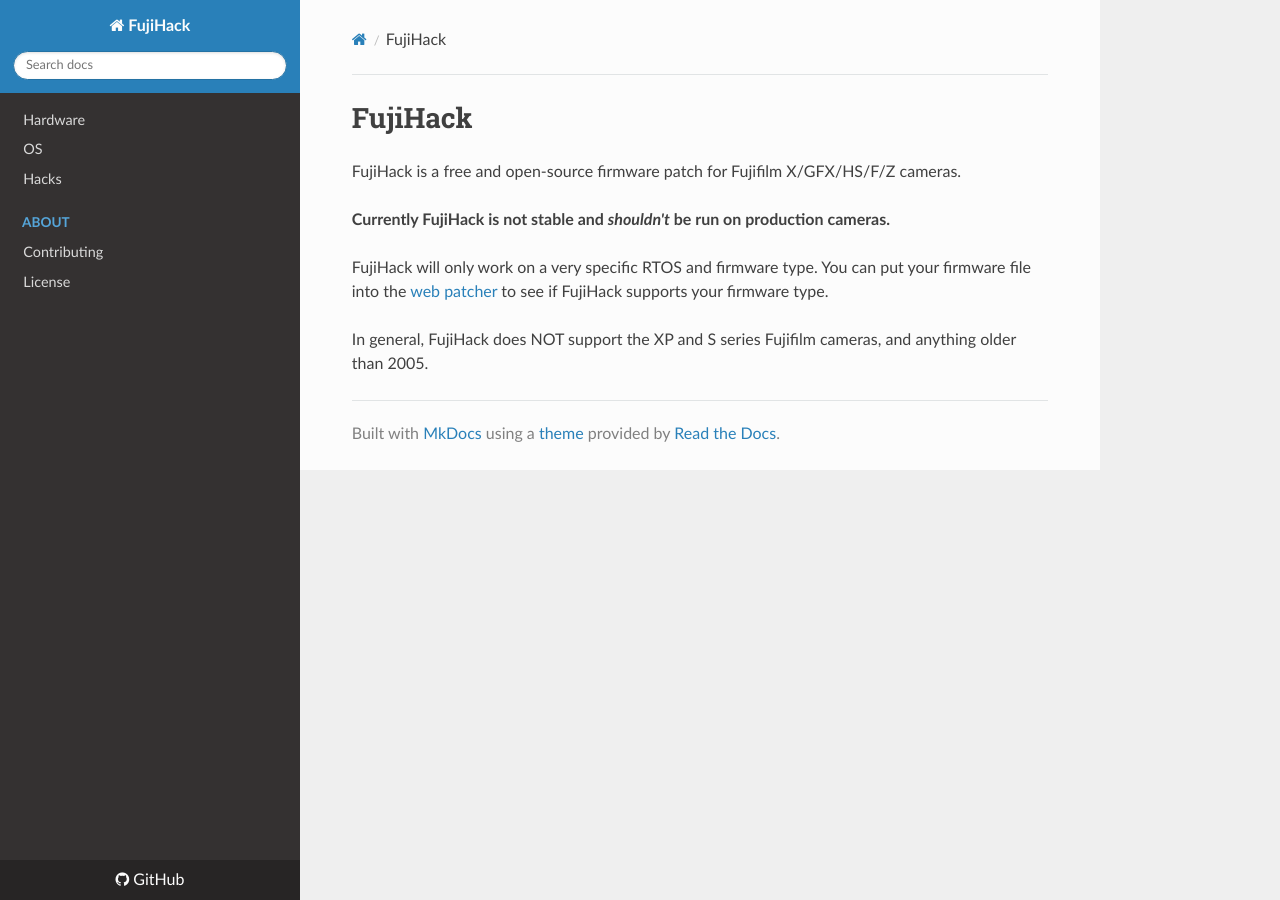
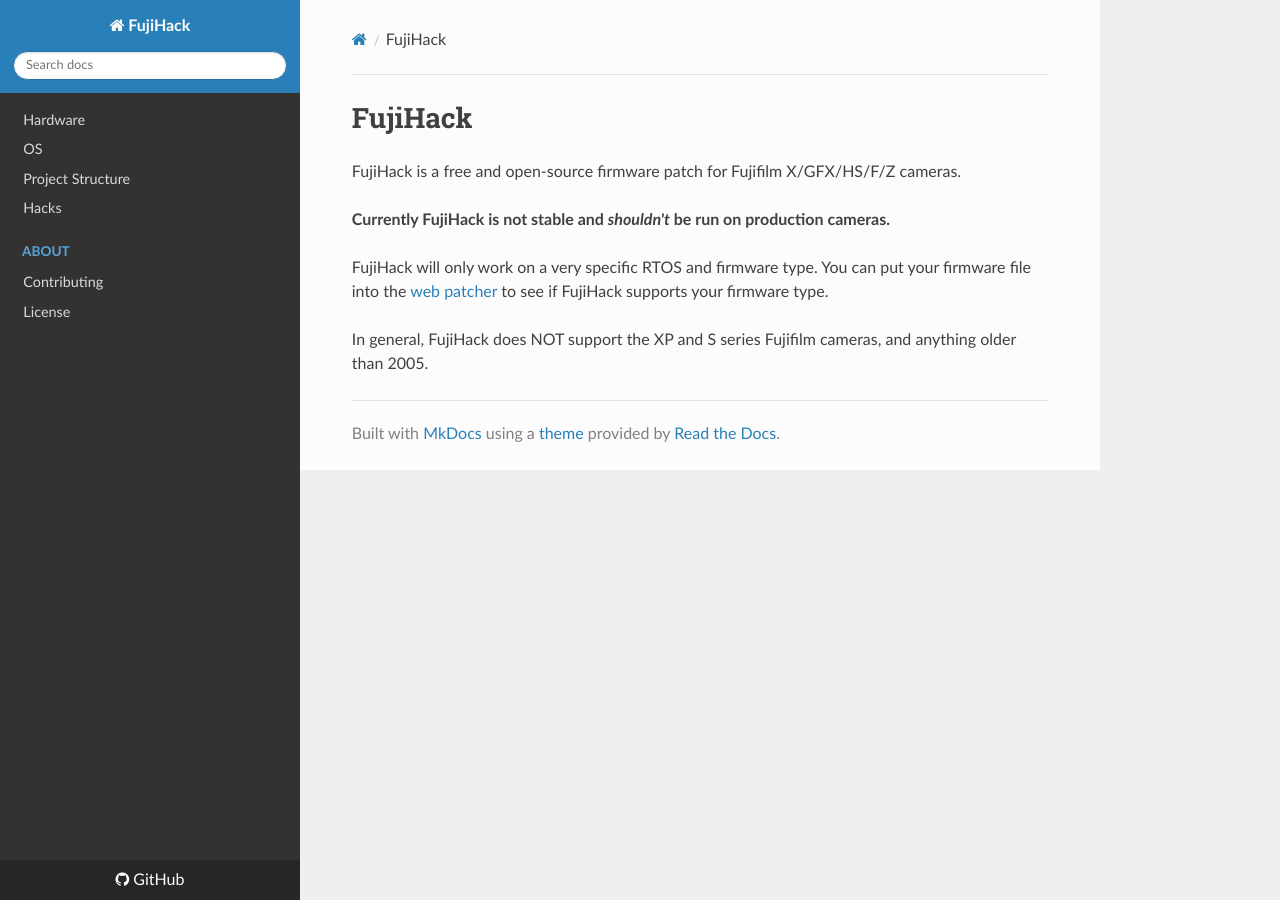
Before and after one commit to fujihack/wiki, an MkDocs documentation site: the page built from docs/index.md, in a window 1280 px wide. Built offline with MkDocs 1.6.1, drawn with Linux system fonts in a browser that asks for light colours; nearby versions of some CDN libraries.

Commit message:
Update mkdocs.yml

```diff
--- a/mkdocs.yml
+++ b/mkdocs.yml
@@ -17,6 +17,7 @@
 nav:
     - Hardware: internals.md
     - OS: fujirtos.md
+    - Project Structure: structure.md
     - Hacks: hacks.md
     - About:
         - Contributing: about/contributing.md
```
